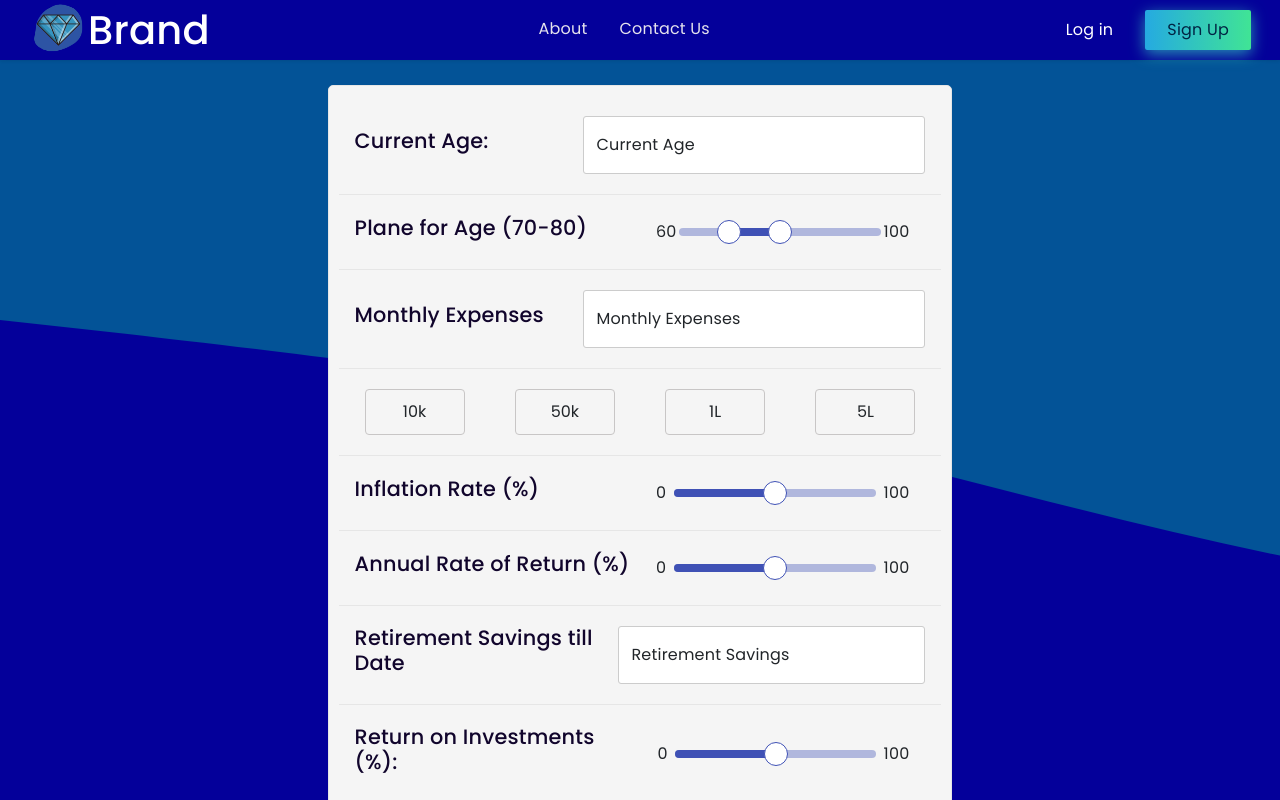
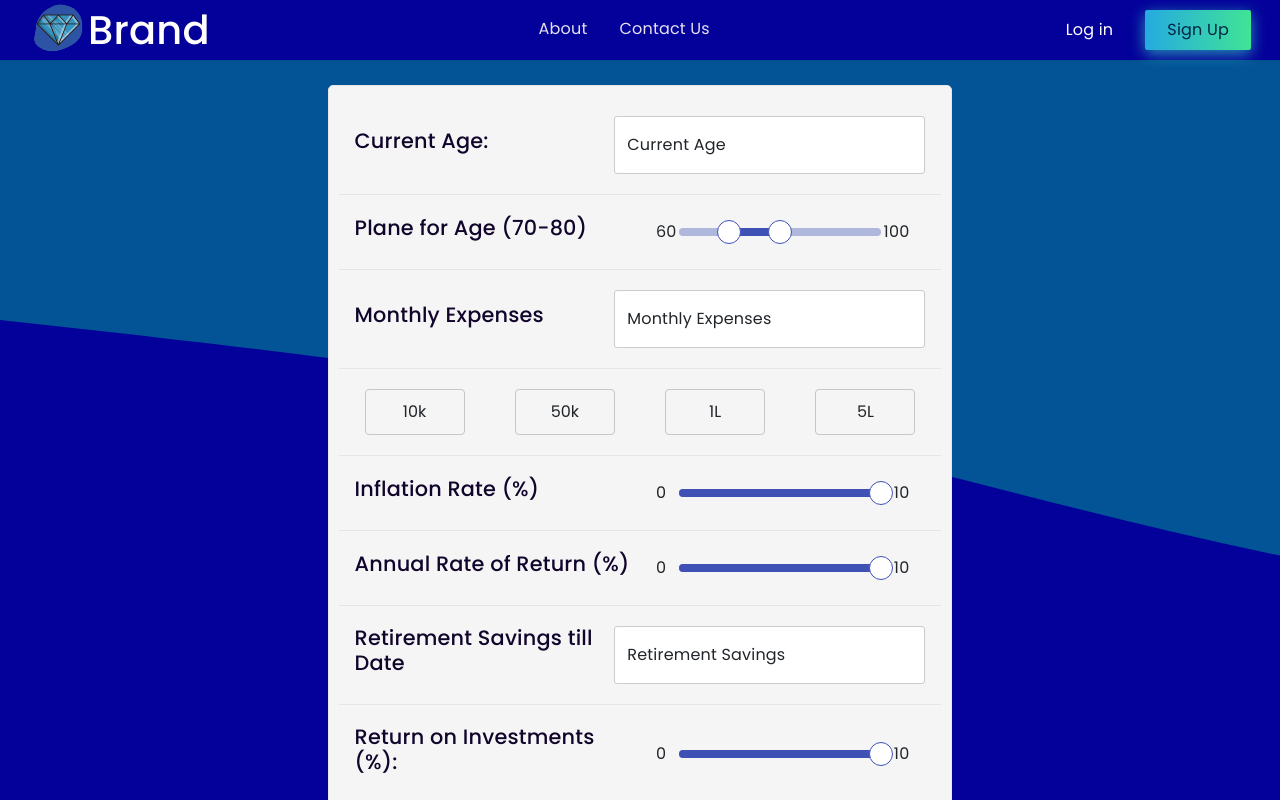
Before and after one commit to husain3012/reactCwcProject, a React (Create React App) app: page /calculator/wedding in a window 1280 px wide. Shown: the top 800 px of the page. Built offline with nearby package versions, Linux system fonts and the light colour scheme.

Commit message:
debugging

```diff
--- a/src/components/Calculator/InputFieldCalc.jsx
+++ b/src/components/Calculator/InputFieldCalc.jsx
@@ -13,11 +13,15 @@ export const FieldContainer = styled.div`
   h3 {
     color: #11052c;
     font-size: 1.3rem;
+    width: 50%;
   }
   @media (max-width: 768px) {
     flex-direction: column;
-
     max-width: 90vw;
+    h3 {
+    text-align: center;
+    width: 100%;
+  }
   }
 `;
 
--- a/src/components/Calculator/RetirementCalculator.jsx
+++ b/src/components/Calculator/RetirementCalculator.jsx
@@ -72,11 +72,11 @@ const RetirementCalculator = (props) => {
 
       <FieldContainer>
         <h3>Inflation Rate ({inflationRate}%)</h3>
-        <SliderInput setValueHandeler={setInflationRate} min={0} max={100} />
+        <SliderInput setValueHandeler={setInflationRate} step={0.001} min={0} max={10} />
       </FieldContainer>
       <FieldContainer>
         <h3>Annual Rate of Return ({annualReturn}%)</h3>
-        <SliderInput setValueHandeler={setAnnualReturn} min={0} max={100} />
+        <SliderInput setValueHandeler={setAnnualReturn} step={0.001} min={0} max={10} />
       </FieldContainer>
       <FieldContainer>
         <h3>Retirement Savings till Date</h3>
@@ -84,7 +84,7 @@ const RetirementCalculator = (props) => {
       </FieldContainer>
       <FieldContainer>
         <h3>Return on Investments ({roi}%):</h3>
-        <SliderInput setValueHandeler={setRoi} min={0} max={100} />
+        <SliderInput setValueHandeler={setRoi} step={0.001} min={0} max={10} />
       </FieldContainer>
       <FieldContainer>
         <CalculateButton>Calculate</CalculateButton>
--- a/src/components/Calculator/SliderInput.jsx
+++ b/src/components/Calculator/SliderInput.jsx
@@ -70,7 +70,7 @@ const handleChange = (event, newValue) => {
     <SliderContainer>
       <span>{props.min}</span>
       <SlideElementContainer>
-      <PrettoSlider value={props.value} onChange={handleChange} defaultValue={props.defaultValue || 50} getAriaValueText={valuetext} aria-labelledby="discrete-slider" valueLabelDisplay="auto"   min={props.min} max={props.max} />
+      <PrettoSlider value={props.value} step={props.step} onChange={handleChange} defaultValue={props.defaultValue || 50} getAriaValueText={valuetext} aria-labelledby="discrete-slider" valueLabelDisplay="auto"   min={props.min} max={props.max} />
       </SlideElementContainer>
       <span>{props.max}</span>
     </SliderContainer>
```
